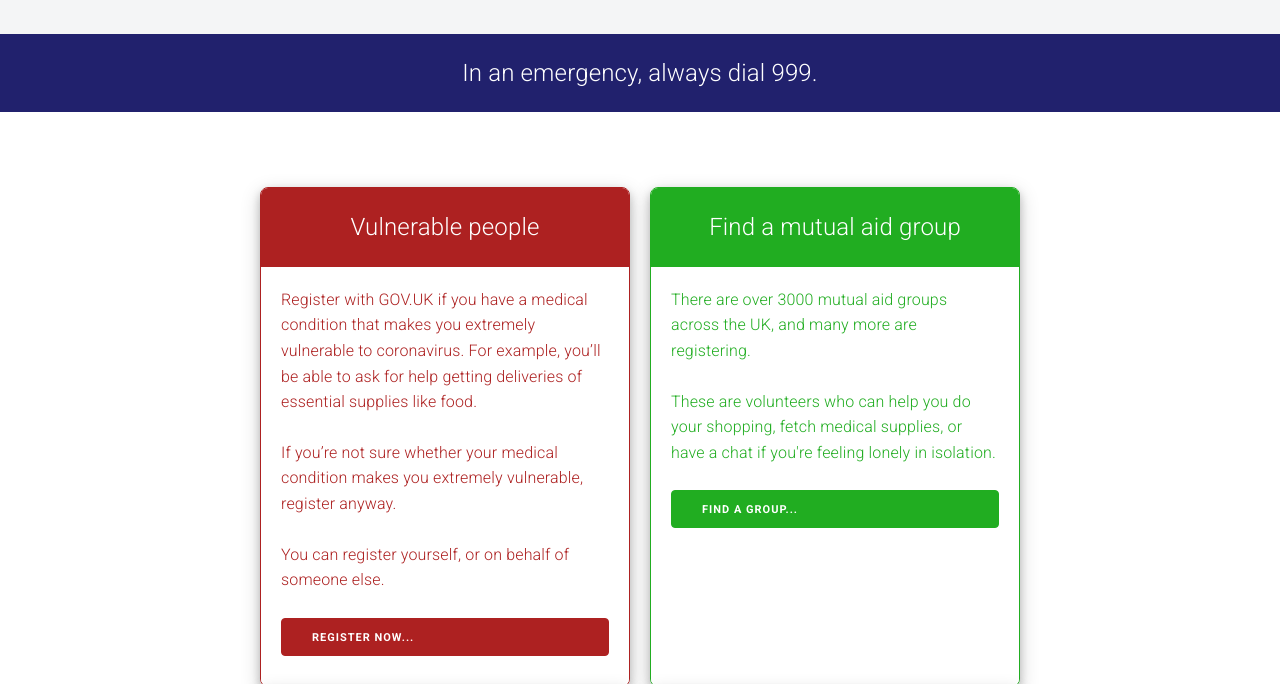
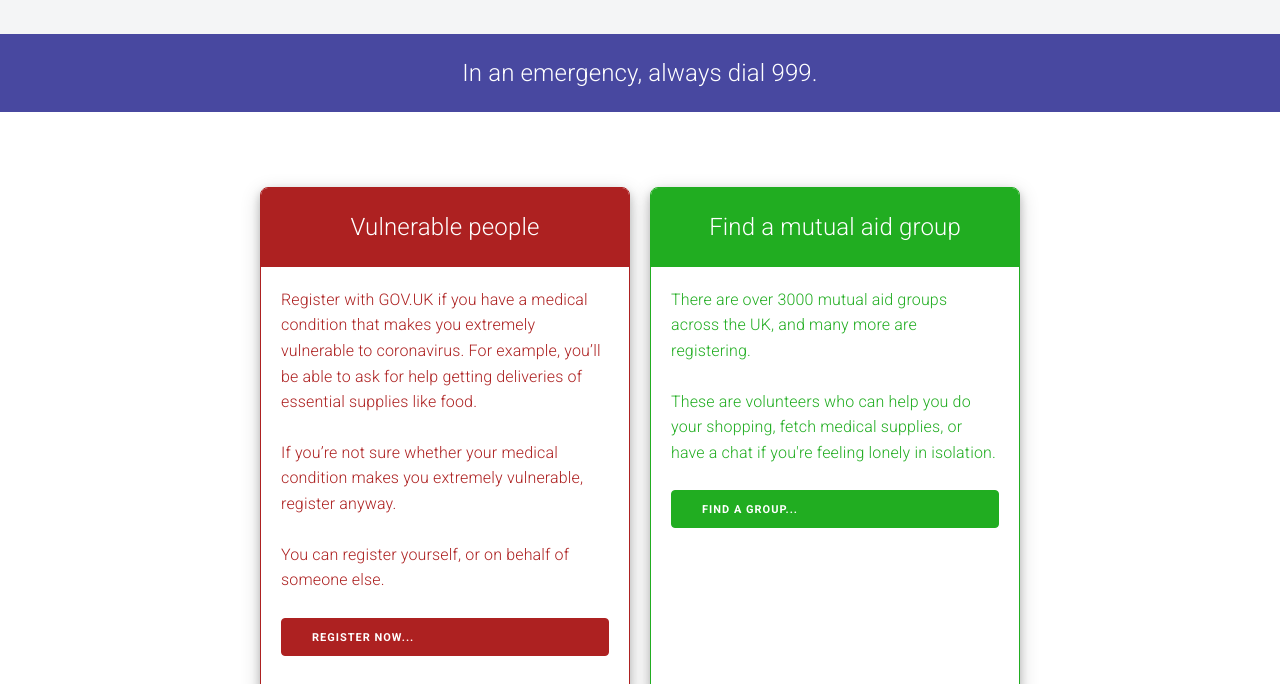
Before and after one commit to PoliceRewired/help-is-available, a plain HTML site: page index.html in a window 1280 px wide. Shown: the part 116-800 px from the top of the page. Drawn offline with Linux system fonts and the light colour scheme; a script that the page names is missing.

Commit message:
spacing between cells

```diff
--- a/styles/main.css
+++ b/styles/main.css
@@ -5,7 +5,7 @@
 }
 
 .emergency-banner {
-	background-color:  #21216D;
+	background-color:  rgb(72, 72, 160);
 	color: white;
 	text-align: center;
 	font-size: 24px;
@@ -25,10 +25,6 @@
 	text-align: center;
 }
 
-div.column {
-	margin-bottom: 10px;
-}
-
 .volunteering-cell {
 	border-radius: 8px;
 	overflow: hidden;
@@ -36,6 +32,7 @@ div.column {
 	border: solid 1px grey;
 	box-shadow: 0 4px 8px 0 rgba(0, 0, 0, 0.2), 0 6px 20px 0 rgba(0, 0, 0, 0.19);
 	height: 100%;
+	margin-bottom: 10px;
 }
 
 .volunteering-cell.green { border-color: #21AD21; }
```
